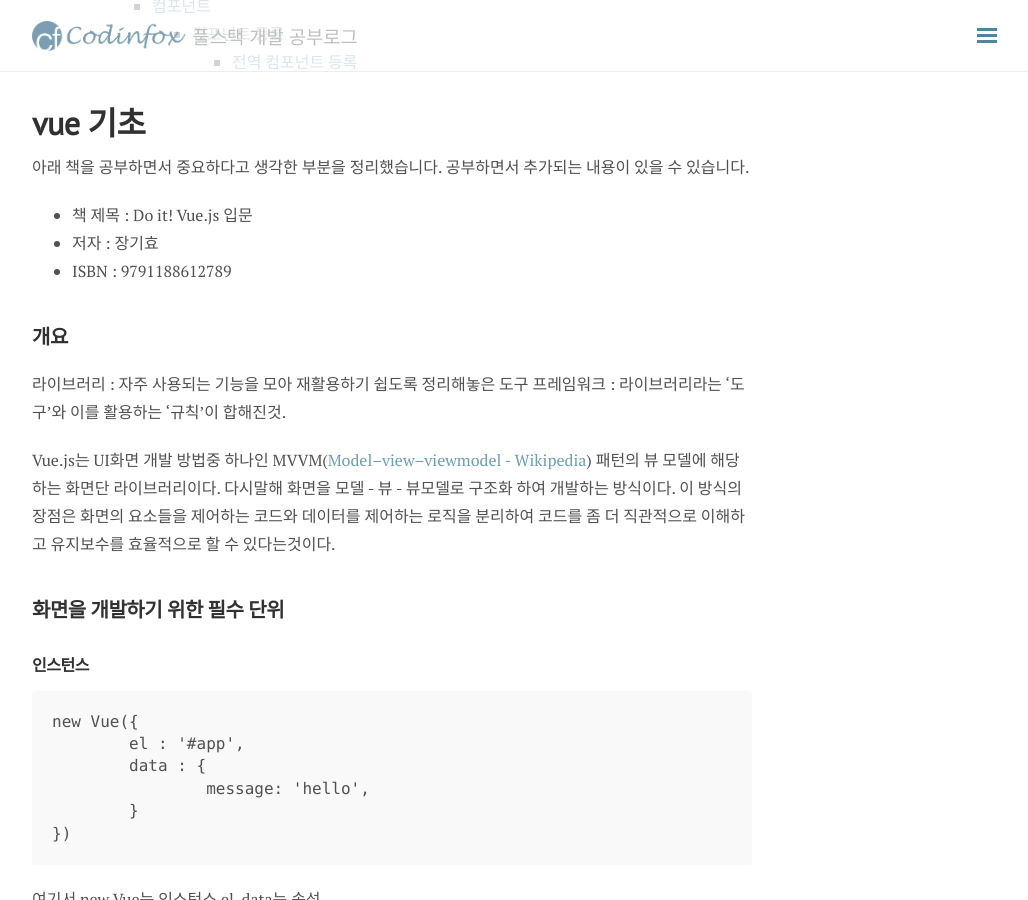
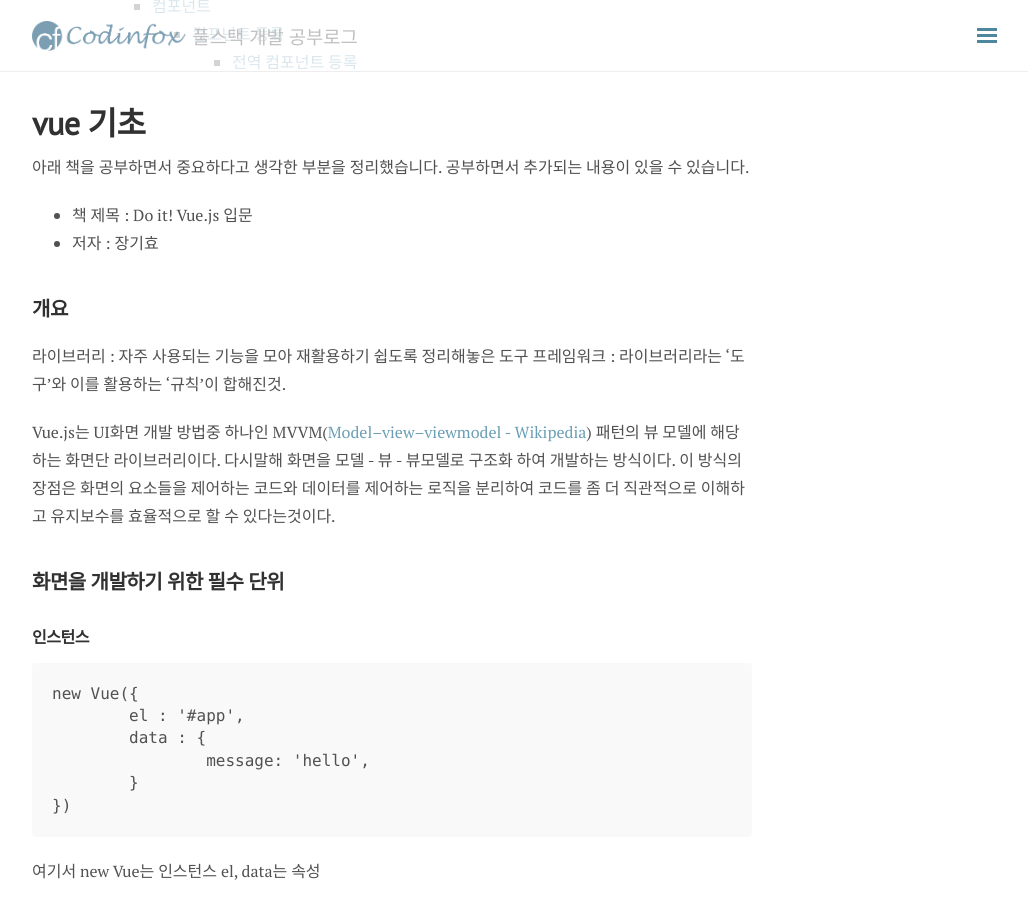
Before and after one commit to haeyong27/haeyong27.github.io, a Jekyll site: the page built from _posts/Vuejs/2019-09-23-basic.md, in a window 1280 px wide and 900 px high, scrolled down 476 px. Shown: the whole window, without its empty margins (248-1276 px from the left). Built offline with Jekyll 4.4.1, drawn with Linux system fonts in a browser that asks for light colours; nearby versions of some CDN libraries.

Commit message:
책번호 삭제

```diff
--- a/_posts/Vuejs/2019-09-23-basic.md
+++ b/_posts/Vuejs/2019-09-23-basic.md
@@ -23,7 +23,6 @@ tag: [Vuejs]
 아래 책을 공부하면서 중요하다고 생각한 부분을 정리했습니다.  공부하면서 추가되는 내용이 있을 수 있습니다.
 - 책 제목 :  Do it! Vue.js 입문
 - 저자 : 장기효
-- ISBN : 9791188612789
 
 
 
```
